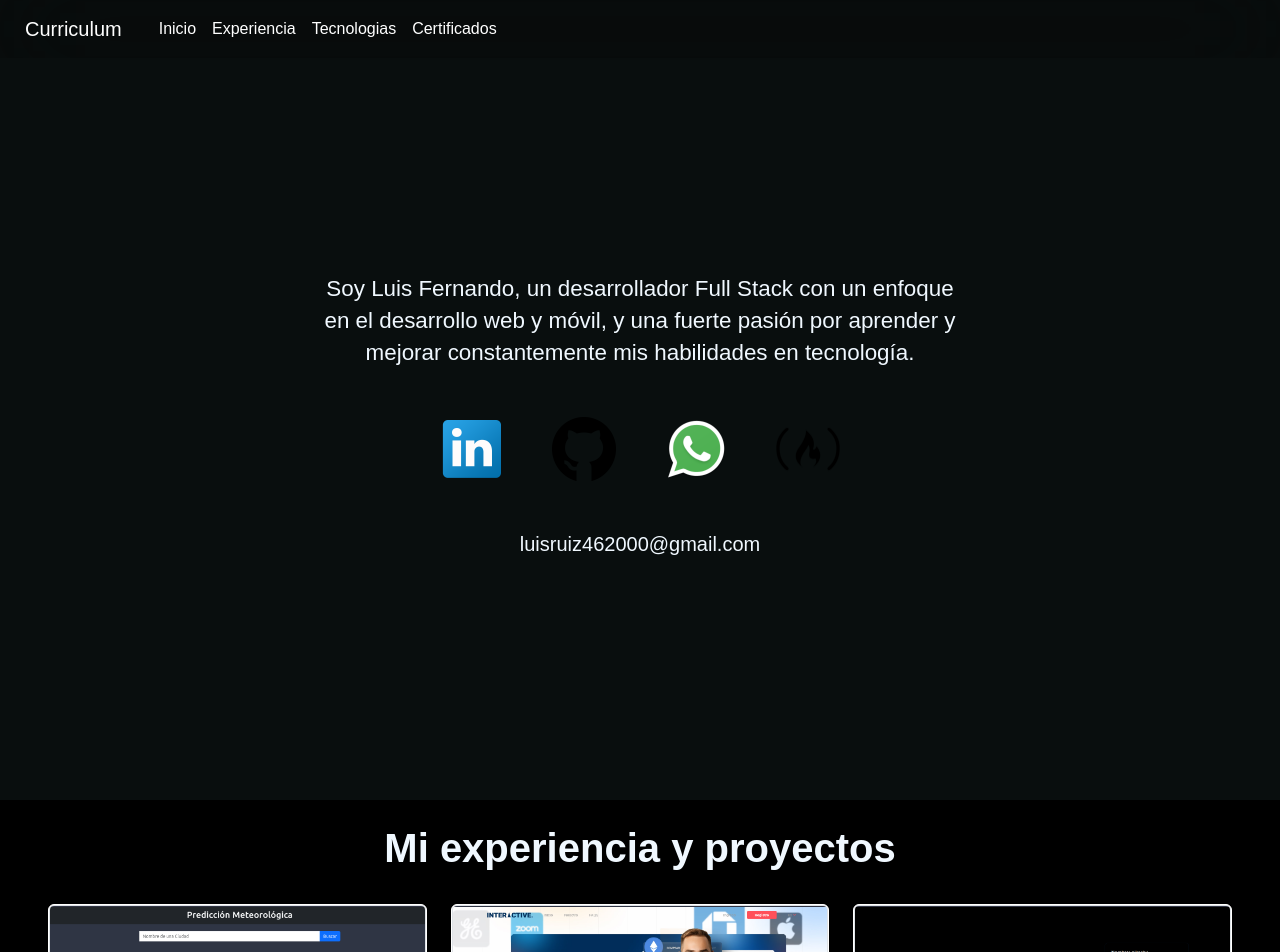
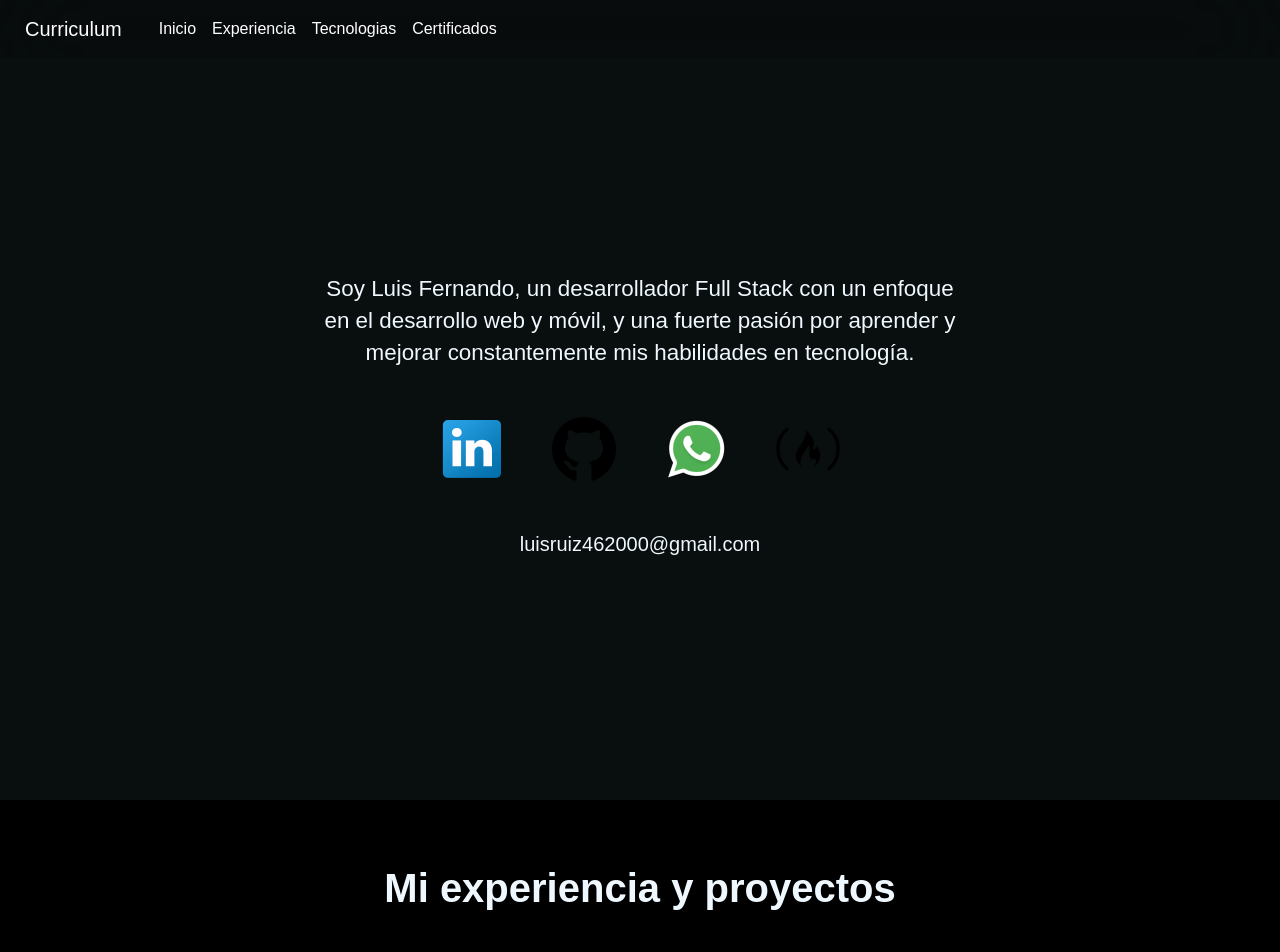
Before and after one commit to luisruiz2000/portafolio, a React (Vite) app: page / in a window 1280 px wide. Shown: the top 952 px of the page. Built offline with nearby package versions, Linux system fonts and the light colour scheme.

Commit message:
Ajustando padding del texto

```diff
--- a/src/components/MyProjects/MyProjects.jsx
+++ b/src/components/MyProjects/MyProjects.jsx
@@ -8,7 +8,7 @@ import "../../assets/CSS/MyProjects.css";
 const MyProjects = () => {
   return (
     <center className="px-5 pb-5 pt-3" id="myProjects">
-      <h1 data-aos="fade-up" className="titleTec fw-bold text-white mb-4 bg p-2 w-75 mx-5">Mi experiencia y proyectos</h1>
+      <h1 data-aos="fade-up" className="titleTec fw-bold text-white mb-4 bg p-5 w-75 mx-5">Mi experiencia y proyectos</h1>
       <div className="row row-cols-1 row-cols-md-3 g-4 containerMyProjects">
         <a
           data-aos="fade-up"
```
